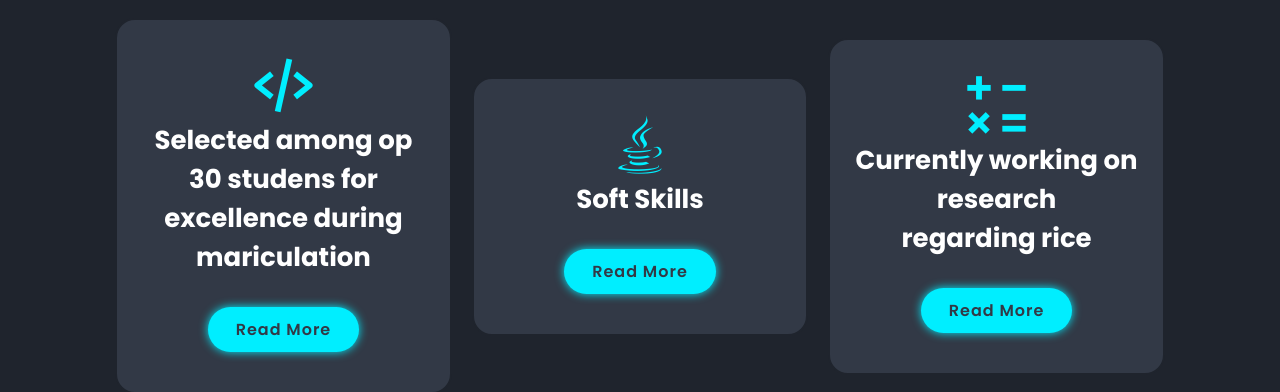
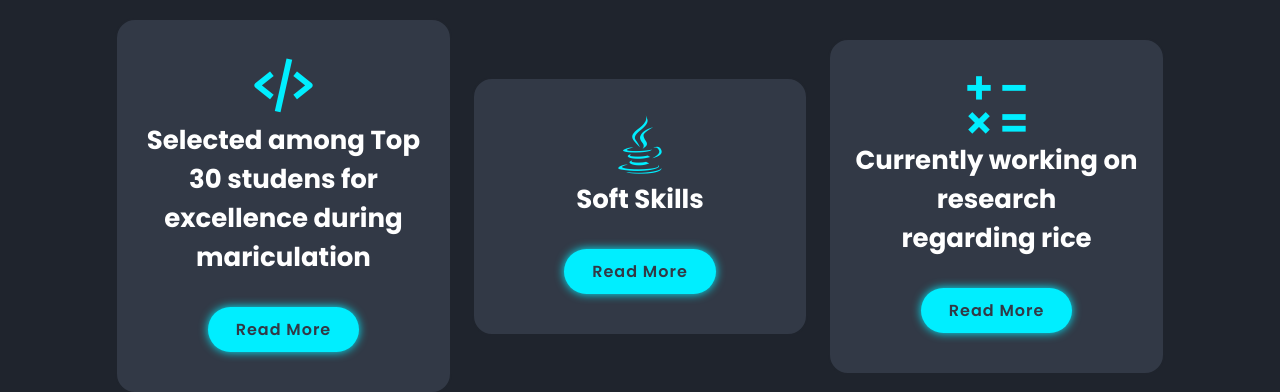
Before and after one commit to zino09/Agun_Portfolio, a plain HTML site: page index.html in a window 1280 px wide. Shown: the part 1800-2192 px from the top of the page. Drawn offline with nearby package versions, Linux system fonts and the light colour scheme.

Commit message:
Add files via upload

```diff
--- a/index.html
+++ b/index.html
@@ -95,7 +95,7 @@
         <div class="services-box">
           <i class="bx bx-code-alt"></i>
           <h3>
-            Selected among op 30 studens for excellence during mariculation
+            Selected among Top 30 studens for excellence during mariculation
           </h3>
           <p></p>
           <a href="#" class="btn">Read More</a>
```
